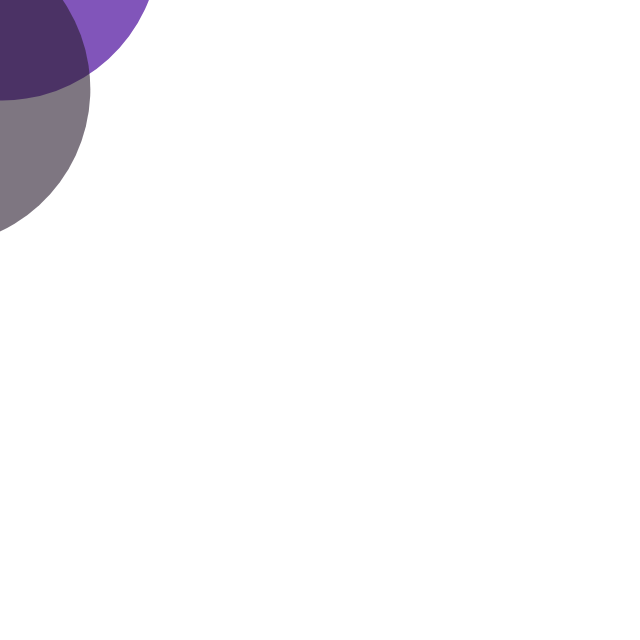
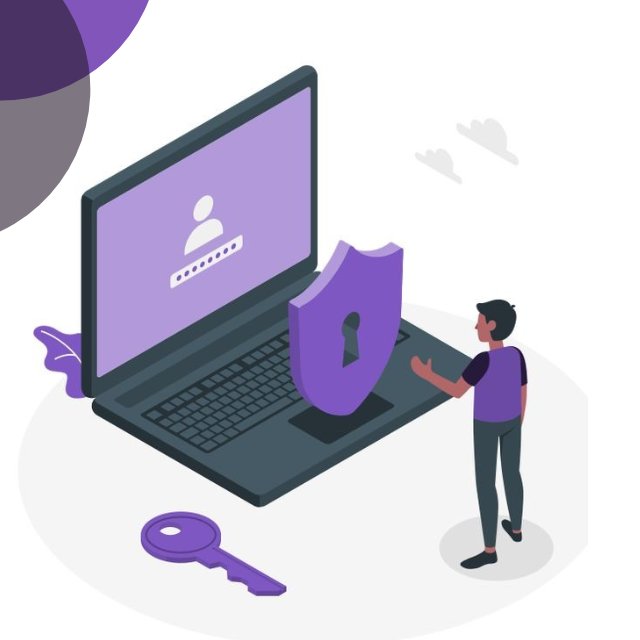
Before and after one commit to ichie-Ozor/voiceOut2Me, a React (Create React App) app: page /loginuser in a window 1280 px wide. Shown: the top 640 px of the page, without its empty margins (0-640 px from the left). Built offline with nearby package versions, Linux system fonts and the light colour scheme.

Commit message:
user login started

```diff
--- a/src/pages/LogInUser.jsx
+++ b/src/pages/LogInUser.jsx
@@ -1,5 +1,6 @@
 import React from "react";
 import GetStartedImage2 from "../assets/images/get-started-image2.svg"
+import UserLogInImage from "../assets/images/user-log-in-image.svg"
 
 const LogInUser = () => {
   return (
@@ -14,10 +15,14 @@ const LogInUser = () => {
         <main className="flex justify-center items-center">
           <section className="w-[50%]">
             <div>
-                <h1></h1>
+                <h1>Welcome Back</h1>
                 <p></p>
             </div>
-            <div className="w-[36.75rem] h-[44.313rem]" ></div>
+            <div className="w-[36.75rem] h-[44.313rem]"
+            style={{background:`url(${UserLogInImage})`,
+            backgroundRepeat:"no-repeat",
+            backgroundSize:"contain"
+            }}></div>
           </section>
           <section className="w-[50%]"></section>
         </main>
```
